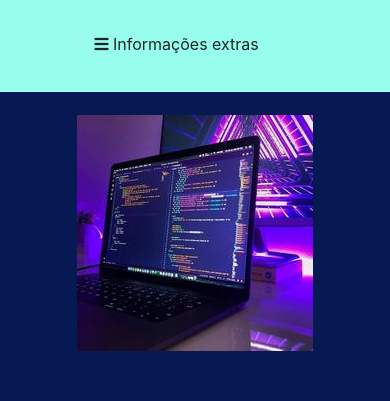
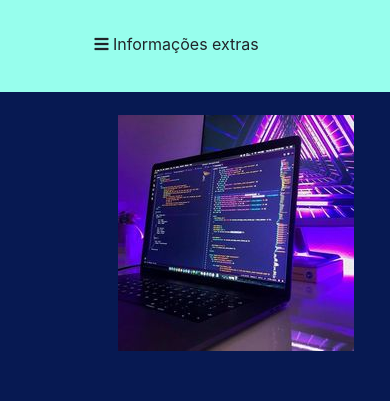
Before and after one commit to Cr0nik/portfolio, a plain HTML site: page index.html in a window 390 px wide. Shown: the top 401 px of the page. Drawn offline with nearby package versions, Linux system fonts and the light colour scheme.

Commit message:
posicao imagem

```diff
--- a/styles/style.css
+++ b/styles/style.css
@@ -181,6 +181,7 @@ body {
 
     .apresentacao_imagem {
         width: auto;
+        margin: 0% 0% 0% 30%;
     }
 
     .apresentacao_links_link {
```
